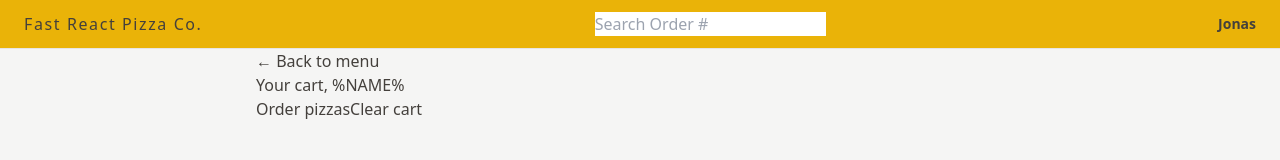
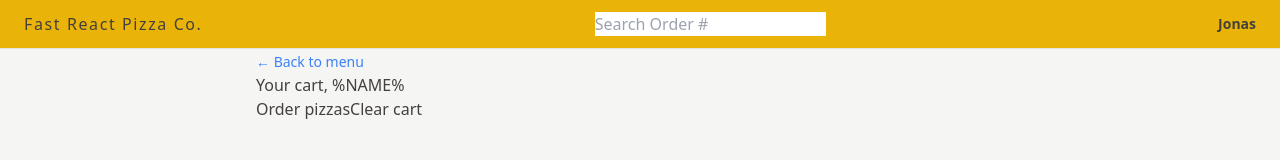
Before and after one commit to yiwenwangANU/Fast-React-Pizza-Co., a React (Vite) app: page /cart in a window 1280 px wide. Shown: the top 160 px of the page. Built offline with nearby package versions, Linux system fonts and the light colour scheme.

Commit message:
style the button using bg+incline-block+rounded-full+transition-colors+hover:+disabled:+focus:

```diff
--- a/src/features/cart/Cart.jsx
+++ b/src/features/cart/Cart.jsx
@@ -1,23 +1,23 @@
-import { Link } from 'react-router-dom';
+import { Link } from "react-router-dom";
 
 const fakeCart = [
   {
     pizzaId: 12,
-    name: 'Mediterranean',
+    name: "Mediterranean",
     quantity: 2,
     unitPrice: 16,
     totalPrice: 32,
   },
   {
     pizzaId: 6,
-    name: 'Vegetale',
+    name: "Vegetale",
     quantity: 1,
     unitPrice: 13,
     totalPrice: 13,
   },
   {
     pizzaId: 11,
-    name: 'Spinach and Mushroom',
+    name: "Spinach and Mushroom",
     quantity: 1,
     unitPrice: 15,
     totalPrice: 15,
@@ -29,7 +29,12 @@
 
   return (
     <div>
-      <Link to="/menu">&larr; Back to menu</Link>
+      <Link
+        to="/menu"
+        className="text-sm text-blue-500 hover:text-blue-900 hover:underline"
+      >
+        &larr; Back to menu
+      </Link>
 
       <h2>Your cart, %NAME%</h2>
 
--- a/src/features/order/CreateOrder.jsx
+++ b/src/features/order/CreateOrder.jsx
@@ -4,7 +4,7 @@
 // https://uibakery.io/regex-library/phone-number
 const isValidPhone = (str) =>
   /^\+?\d{1,4}?[-.\s]?\(?\d{1,3}?\)?[-.\s]?\d{1,4}[-.\s]?\d{1,4}[-.\s]?\d{1,9}$/.test(
-    str
+    str,
   );
 
 const fakeCart = [
@@ -75,7 +75,10 @@
 
         <div>
           <input type="hidden" name="cart" value={JSON.stringify(cart)} />
-          <button disabled={isSubmitting}>
+          <button
+            disabled={isSubmitting}
+            className="inline-block rounded-full bg-yellow-400 px-4 py-3 font-semibold uppercase tracking-wide text-stone-800 transition-colors hover:bg-yellow-300 focus:bg-yellow-300 focus:outline-none focus:ring focus:ring-yellow-300 focus:ring-offset-2 disabled:cursor-not-allowed"
+          >
             {isSubmitting ? "Placing Order" : "Order now"}
           </button>
         </div>
```
